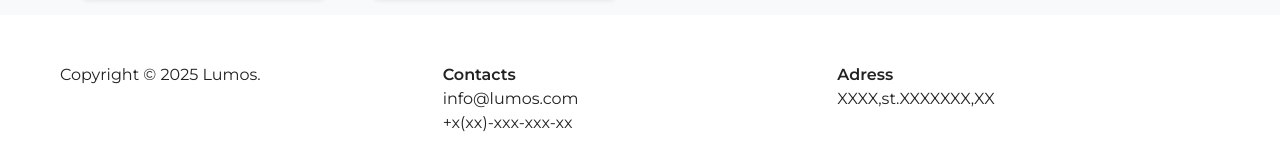
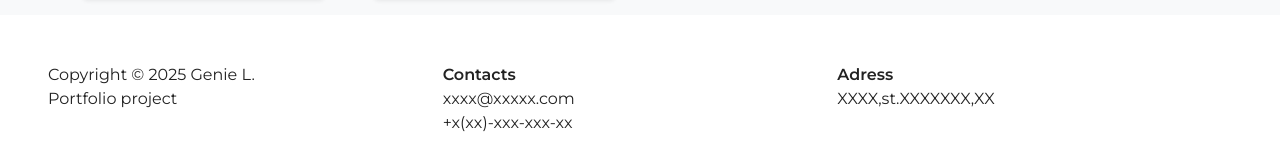
Before and after one commit to genie-lukianchykova/react-shop, a React (Create React App) app: page /collection/arabian-nights in a window 1280 px wide. Shown: the part 1083-1244 px from the top of the page. Built offline with nearby package versions, Linux system fonts and the light colour scheme; data requests are answered from the project's data file.

Commit message:
Fix Footer

```diff
--- a/src/components/Footer.js
+++ b/src/components/Footer.js
@@ -6,11 +6,12 @@ export default function Footer() {
     <div>
       <Row className="my-5 mx-5">
         <Col md={4}>
-          <span>Copyright &copy; 2025 Lumos.</span>
+          <Row>Copyright &copy; 2025 Genie L.</Row>
+          <Row>Portfolio project</Row>
         </Col>
         <Col md={4}>
           <Row className="fw-semibold">Contacts</Row>
-          <Row>info@lumos.com</Row>
+          <Row>xxxx@xxxxx.com</Row>
           <Row>+x(xx)-xxx-xxx-xx</Row>
         </Col>
         <Col md={4}>
```
